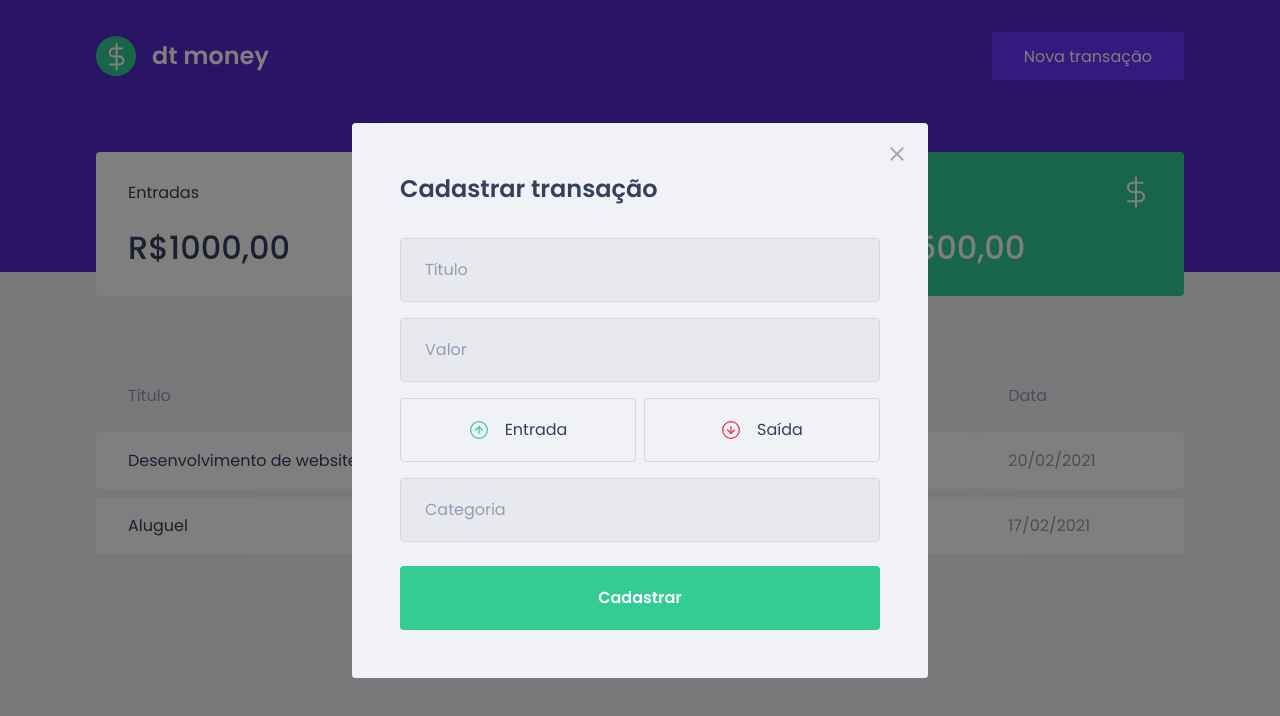
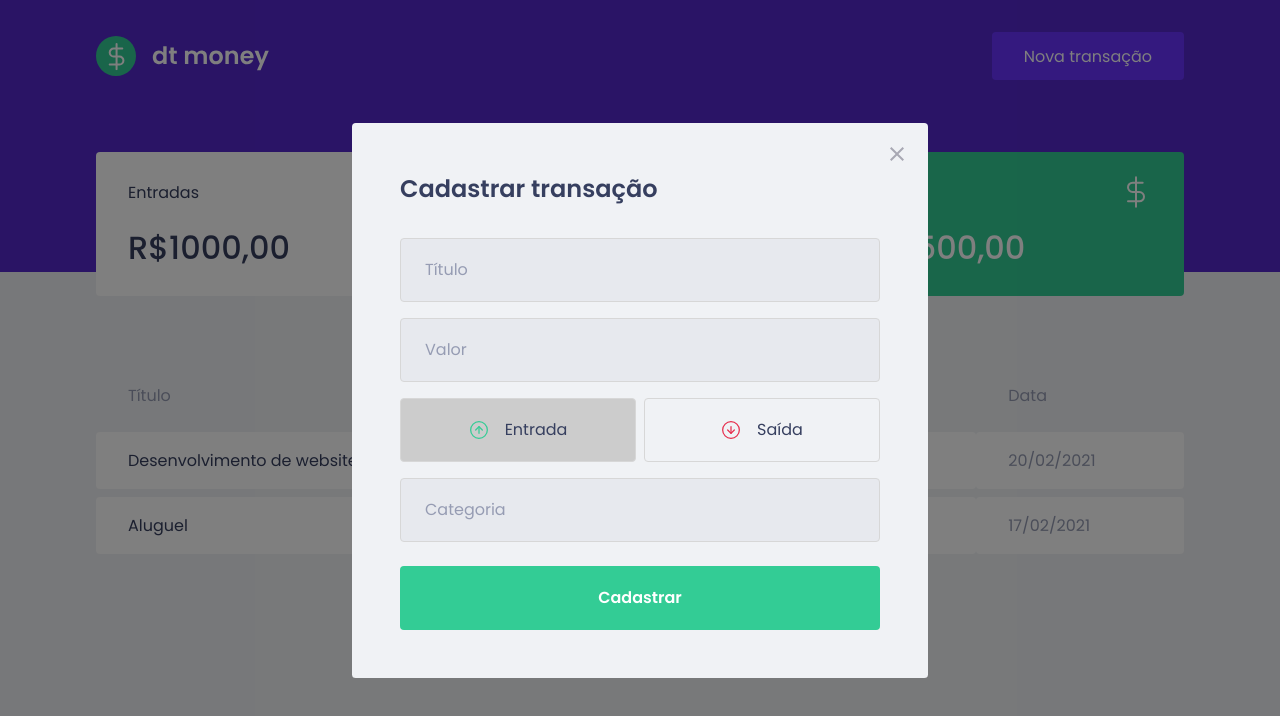
Before and after one commit to RicardoSantos-99/ignite-dtmoney, a React (Create React App) app: page / in a window 1280 px wide. Both pictures are taken after a click on the button "Nova transação". Shown: the top 716 px of the page. Built offline with nearby package versions, Linux system fonts and the light colour scheme; no server answers; what miragejs would draw is missing.

Commit message:
feat: funcionamento dos botoes [017]

```diff
--- a/src/components/NewTransactionModal/index.tsx
+++ b/src/components/NewTransactionModal/index.tsx
@@ -1,9 +1,10 @@
+import { useState } from 'react';
 import Modal from 'react-modal';
 import closeImg from '../../assets/close.svg';
 import incomeImg from '../../assets/income.svg';
 import outcomeImg from '../../assets/outcome.svg';
 
-import { Container, TransactionTypeContainer } from './styles';
+import { Container, TransactionTypeContainer, RadioBox } from './styles';
 
 interface NewTransactionModalProps {
   isOpen: boolean;
@@ -11,6 +12,8 @@ interface NewTransactionModalProps {
 }
 
 export function NewTransactionModal ({ isOpen, onRequestClose }: NewTransactionModalProps) {
+  const [type, setType] = useState('deposit');
+
   return (
     <Modal
       isOpen={isOpen}
@@ -39,19 +42,23 @@ export function NewTransactionModal ({ isOpen, onRequestClose }: NewTransactionM
         />
 
         <TransactionTypeContainer>
-          <button
+          <RadioBox
             type="button"
+            onClick={() => { setType('deposit') }}
+            isActive={type === 'deposit'}
           >
             <img src={incomeImg} alt="Entrada" />
             <span>Entrada</span>
-          </button>
+          </RadioBox>
 
-          <button
+          <RadioBox
             type="button"
+            onClick={() => { setType('withdraw') }}
+            isActive={type === 'withdraw'}
           >
             <img src={outcomeImg} alt="Saída" />
             <span>Saída</span>
-          </button>
+          </RadioBox>
         </TransactionTypeContainer>
 
 
--- a/src/components/NewTransactionModal/styles.ts
+++ b/src/components/NewTransactionModal/styles.ts
@@ -54,13 +54,17 @@ export const TransactionTypeContainer = styled.div`
   display: grid;
   grid-template-columns: 1fr 1fr;
   gap: 0.5rem;
+`
+interface RadioBoxProps {
+  isActive: boolean;
+}
 
-  button {
+export const RadioBox = styled.button<RadioBoxProps>`
   height: 4rem;
-    border: 1px solid #d7d7d7;
+  border: 1px solid #D7D7D7;
   border-radius: 0.25rem;
 
-    background: transparent;
+  background: ${(props) => props.isActive ? '#CCC': 'transparent' };
 
   display: flex;
   align-items: center;
@@ -83,5 +87,4 @@ export const TransactionTypeContainer = styled.div`
     font-size: 1rem;
     color: var(--text-title);
   }
-  }
 `
```
Lines whose indentation alone changed are shown as unchanged.
